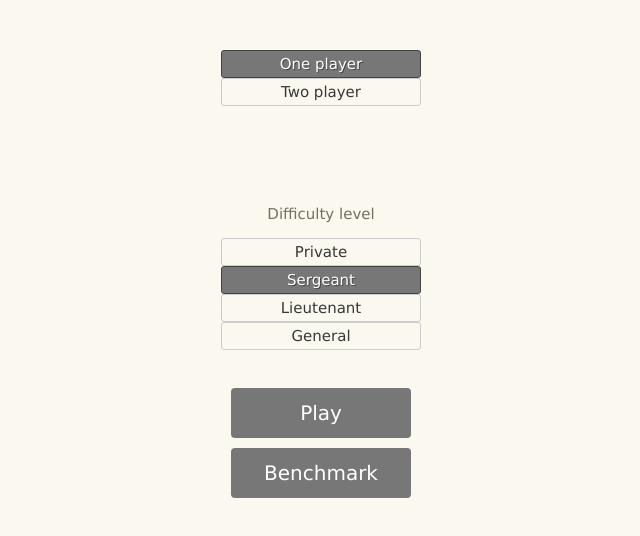
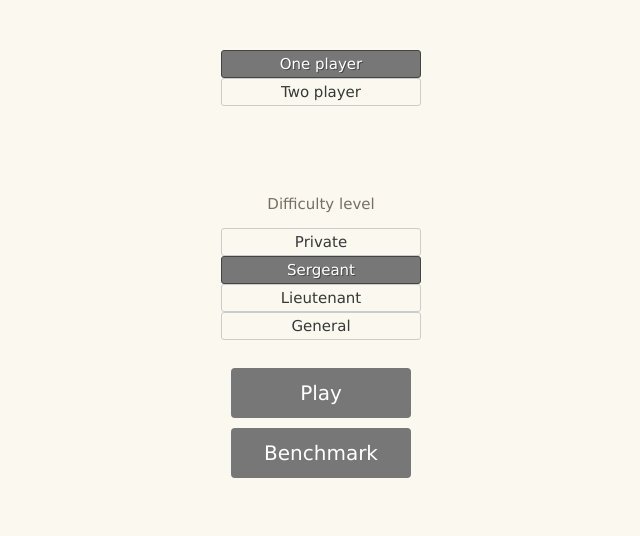
Before and after one commit to schibir/tpp, a website: page index.html in a window 1280 px wide. Shown: the part 150-686 px from the top of the page, without its empty margins (319-959 px from the left). Drawn offline with Linux system fonts and the light colour scheme.

Commit message:
fix for style: padding-bottom

```diff
--- a/style.css
+++ b/style.css
@@ -22,11 +22,8 @@ h1 {
 .menu-container {
     width: 200px;
     height: 80px;
-    padding-left: 0;
-    padding-right: 0;
-    padding-bottom: 60px;
-    margin-left: auto;
-    margin-right: auto;
+    margin: auto;
+    padding-bottom: 50px;
 }
 
 span {
```
